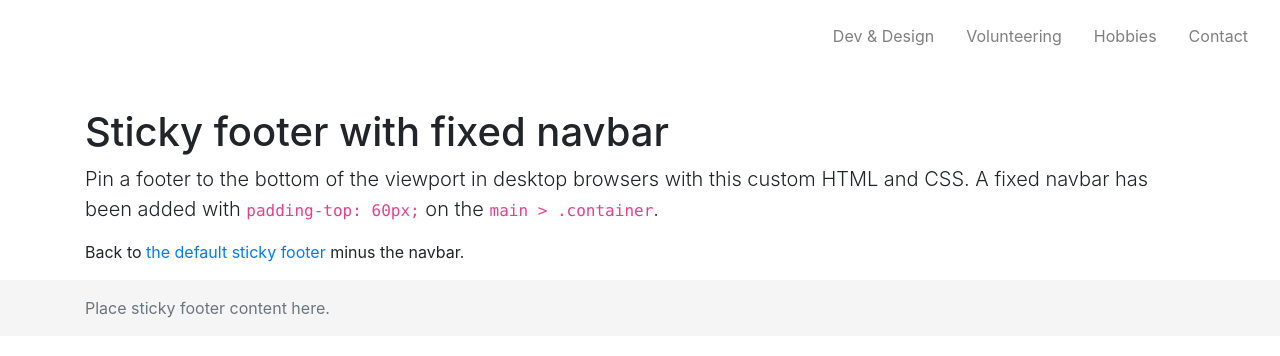
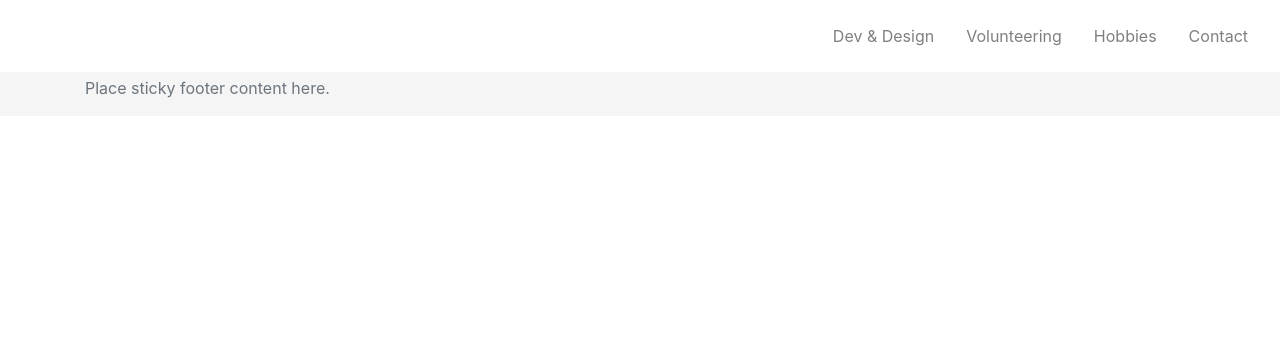
Before and after one commit to ereeshika/ereeshika.github.io, a plain HTML site: page index.html in a window 1280 px wide. Drawn offline with nearby package versions, Linux system fonts and the light colour scheme.

Commit message:
cleared placeholder content

```diff
--- a/index.html
+++ b/index.html
@@ -44,9 +44,7 @@
       <!-- Begin page content -->
       <main role="main" class="flex-shrink-0">
         <div class="container">
-          <h1 class="mt-5">Sticky footer with fixed navbar</h1>
-          <p class="lead">Pin a footer to the bottom of the viewport in desktop browsers with this custom HTML and CSS. A fixed navbar has been added with <code>padding-top: 60px;</code> on the <code>main &gt; .container</code>.</p>
-          <p>Back to <a href="/docs/4.2/examples/sticky-footer/">the default sticky footer</a> minus the navbar.</p>
+
         </div>
       </main>
 
```
